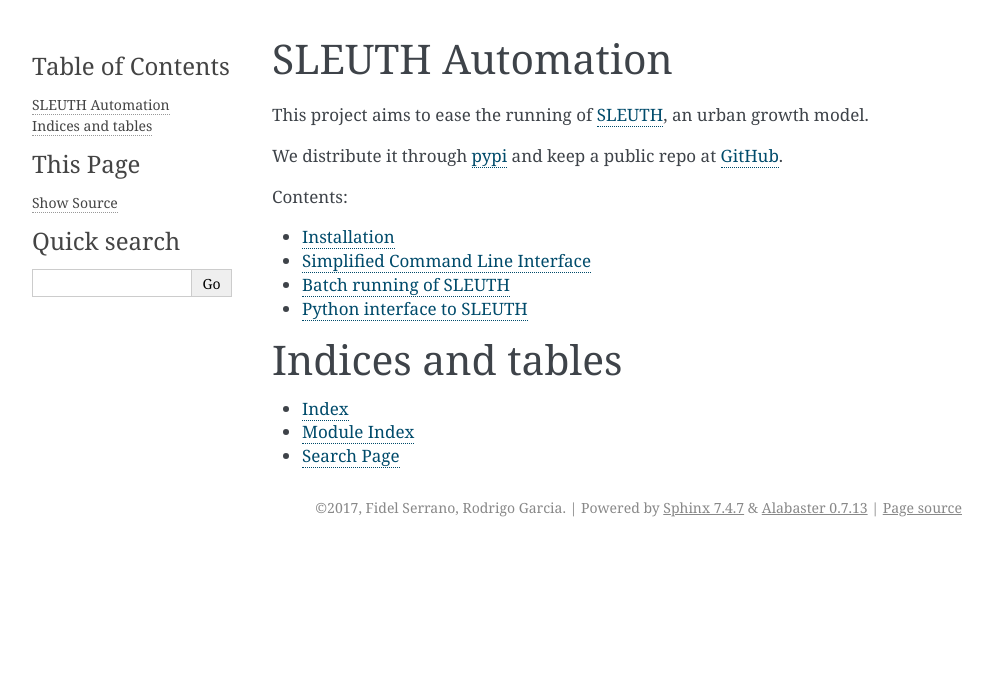
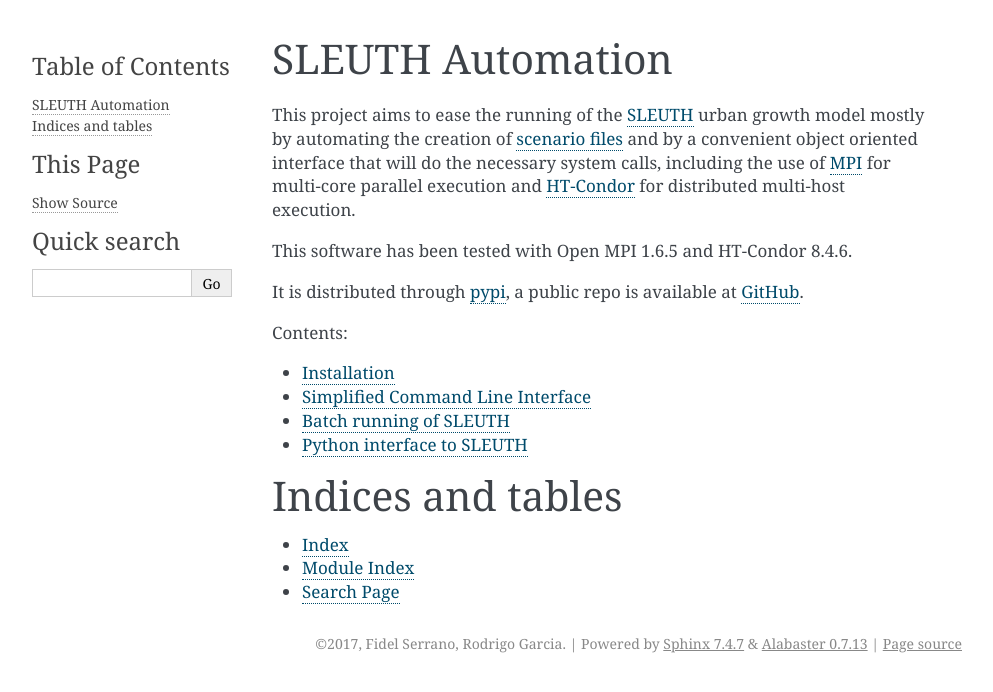
Before and after one commit to sostenibilidad-unam/sleuth_automation, a Sphinx documentation site: the page built from doc/index.rst, in a window 1280 px wide. Shown: the top 692 px of the page, without its empty margins (148-1141 px from the left). Built offline with Sphinx 7.4.7, drawn with Linux system fonts in a browser that asks for light colours.

Commit message:
nice links to useful resources

```diff
--- a/doc/cli.rst
+++ b/doc/cli.rst
@@ -21,8 +21,8 @@
   --sleuth_path SLEUTH_PATH             path to SLEUTH directory
   --location_dir LOCATION_DIR           path to location directory
   --location_name LOCATION_NAME         name of location
-  --mpi_cores MPI_CORES                 number of cores available for MPI, if 0 (default) don't use mpi
+  --mpi_cores MPI_CORES                 number of cores available for MPI, if 0 (default) don't use MPI
   --predict_start PREDICT_START         starting year of prediction interval
   --predict_end PREDICT_END             ending year of prediction interval
   --montecarlo_iterations MONTECARLO_ITERATIONS                     monte carlo iterations
-  --virtualenv VIRTUALENV               path to python virtualenv
+  --virtualenv VIRTUALENV               path to python virtualenv. This is mostly useful for batch runs on distributed computers. No need to specify this if you already are in a virtual environment.
--- a/doc/index.rst
+++ b/doc/index.rst
@@ -1,14 +1,23 @@
 SLEUTH Automation
 =================
 
-This project aims to ease the running of SLEUTH_, an urban growth model.
+This project aims to ease the running of the SLEUTH_ urban growth
+model mostly by automating the creation of `scenario files`_ and by a
+convenient object oriented interface that will do the necessary system
+calls, including the use of MPI_ for multi-core parallel execution and
+HT-Condor_ for distributed multi-host execution.
 
-We distribute it through pypi_ and keep a public repo at GitHub_.
+This software has been tested with Open MPI 1.6.5 and HT-Condor 8.4.6.
+
+It is distributed through pypi_, a public repo is available at
+GitHub_.
 
 .. _SLEUTH: http://www.ncgia.ucsb.edu/projects/gig/
 .. _pypi: https://pypi.python.org/pypi/sleuth-automation/
 .. _GitHub: https://github.com/sostenibilidad-unam/sleuth_automation
-
+.. _MPI: http://www.open-mpi.org/
+.. _HT-Condor: https://research.cs.wisc.edu/htcondor/
+.. _`scenario files`: http://www.ncgia.ucsb.edu/projects/gig/About/data_files/scenario_file.htm
 .. toctree::
    :maxdepth: 1
    :caption: Contents:
```
Also changed, not shown: doc/api.rst (+12 -2 lines), doc/batch.rst (+4 -3 lines), sleuth_automation/__init__.py (+27 -19 lines), 1 other file.
